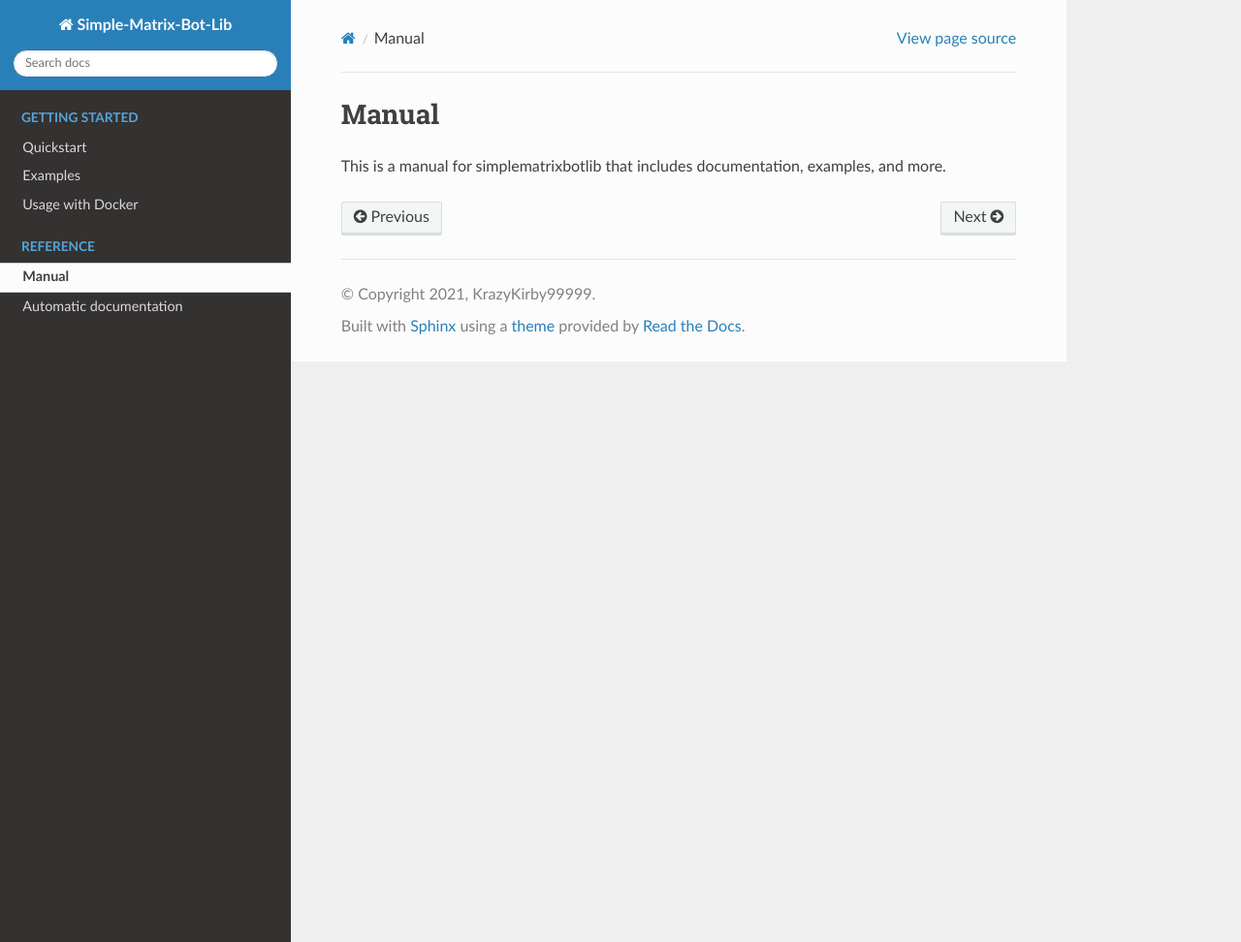
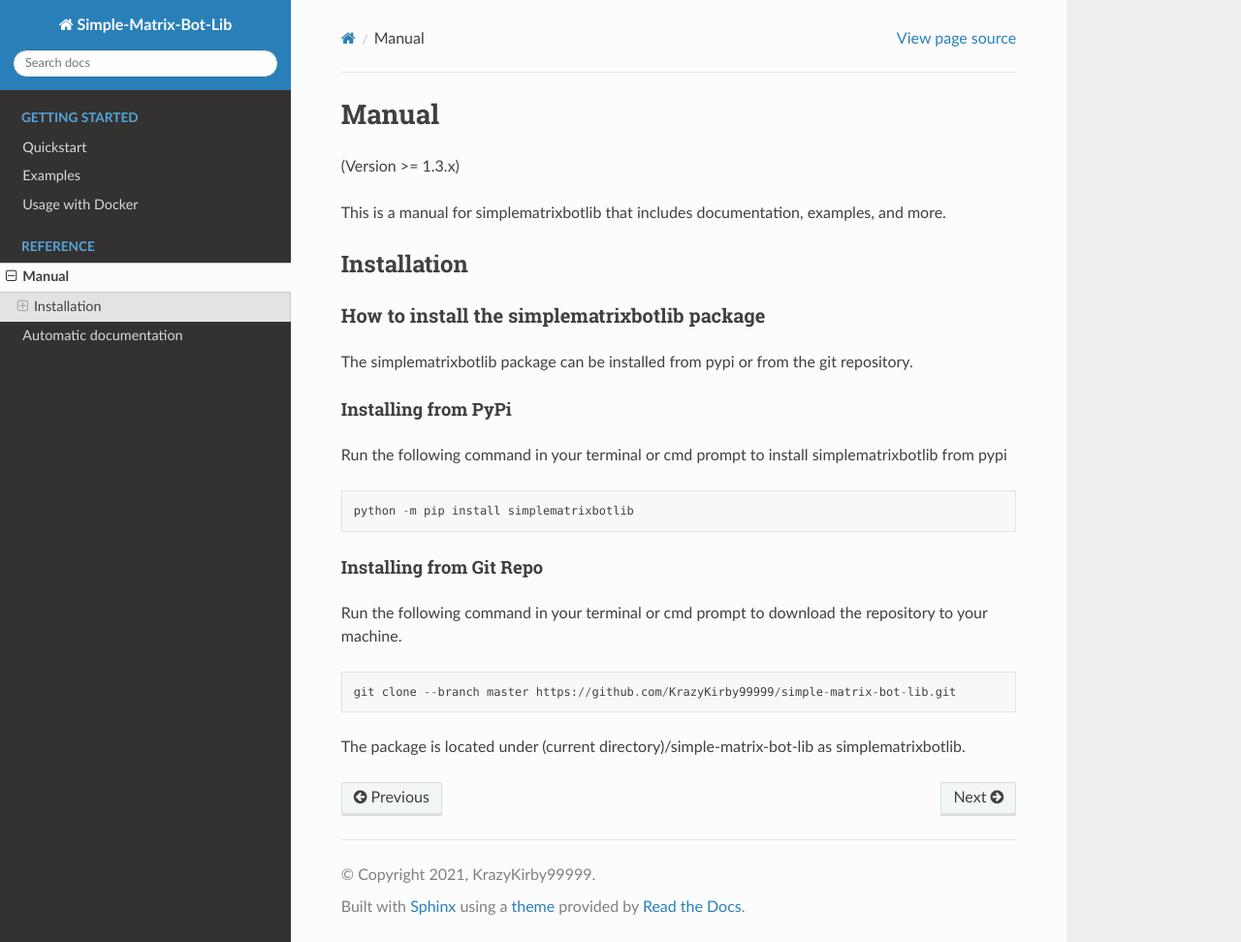
Before and after one commit to imbev/simplematrixbotlib, a Sphinx documentation site: the page built from doc/manual.md, in a window 1280 px wide and 972 px high. Shown: the whole window at 97% size. Built offline with Sphinx 7.4.7 and the Read the Docs theme 2.0.0, drawn with Linux system fonts in a browser that asks for light colours.

Commit message:
Add installation to manual in docs

````diff
--- a/doc/manual.md
+++ b/doc/manual.md
@@ -2,4 +2,10 @@
 
 # Manual
 
+(Version >= 1.3.x)
+
 This is a manual for simplematrixbotlib that includes documentation, examples, and more.
+
+## Installation
+
+.. mdinclude:: manual/installation.md
--- /dev/null
+++ b/doc/manual/installation.md
@@ -0,0 +1,15 @@
+### How to install the simplematrixbotlib package
+The simplematrixbotlib package can be installed from pypi or from the git repository.
+
+#### Installing from PyPi
+Run the following command in your terminal or cmd prompt to install simplematrixbotlib from pypi
+```
+python -m pip install simplematrixbotlib
+```
+
+#### Installing from Git Repo
+Run the following command in your terminal or cmd prompt to download the repository to your machine.
+```
+git clone --branch master https://github.com/KrazyKirby99999/simple-matrix-bot-lib.git
+```
+The package is located under (current directory)/simple-matrix-bot-lib as simplematrixbotlib.
````
